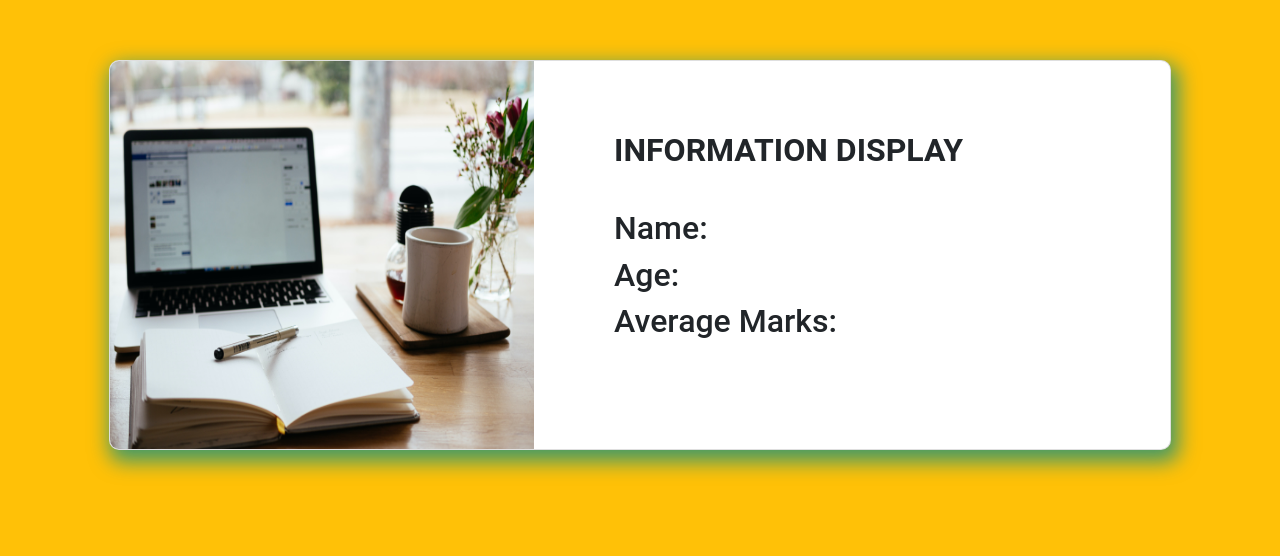
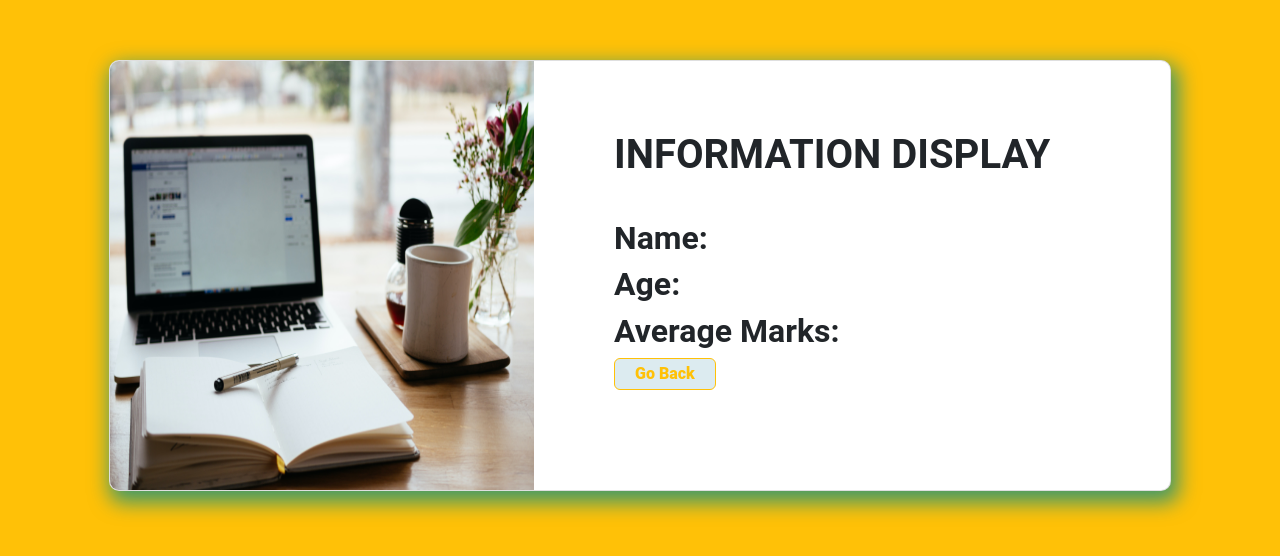
Before and after one commit to MohammedHMateen/vincere_test, a plain HTML site: page display.html in a window 1280 px wide. Drawn offline with nearby package versions, Linux system fonts and the light colour scheme.

Commit message:
Added styling and fixed a logical error

```diff
--- a/display.html
+++ b/display.html
@@ -13,14 +13,15 @@
             <div class="card card-2">
                 <div class="card-heading"></div>
                 <div class="card-body">
-                    <h2 class="title">Information Display</h2>
+                    <h1 class="title">Information Display</h1>
                 <div class="contents row">
                     <div class="col-8">
-                        <h2 id="name">Name:</h2>
-                        <h2>Age:</h2>
-                        <h2>Average Marks:</h2>
+                        <h2><b>Name: </b><span id="name"></span></h2>
+                        <h2><b>Age: </b><span id="age"></span></h2>
+                        <h2><b>Average Marks: </b><span id="avg"></span> </h2>
                     </div>
                 </div>
+                <button onclick="location.href='index.html'" type="button" id="btn" class="btn btn-outline-warning">Go Back</button>
 
             </div>
         </div>
--- a/display.js
+++ b/display.js
@@ -1,7 +1,9 @@
 let data_string = localStorage.getItem('Student_Data');
-
 let saved_student= JSON.parse(data_string);
 
 
 
 document.getElementById("name").innerHTML = saved_student.name;
+document.getElementById("age").innerHTML = saved_student.age;
+let avg = (parseInt(saved_student.m1) + parseInt(saved_student.m2) +parseInt(saved_student.m3) +parseInt (saved_student.m4)+parseInt(saved_student.m5))/5.0;
+document.getElementById("avg").innerHTML = avg;
```
